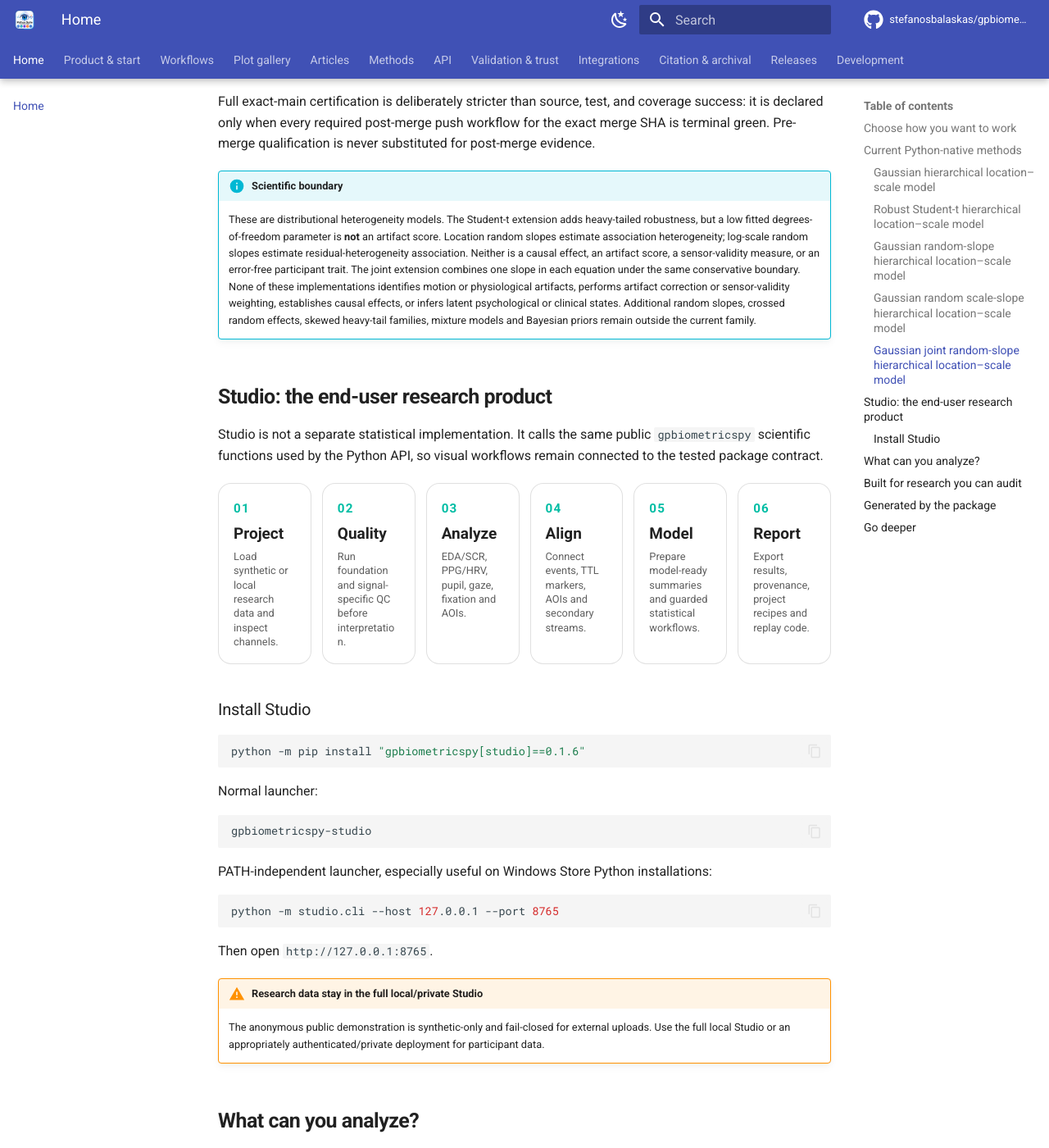
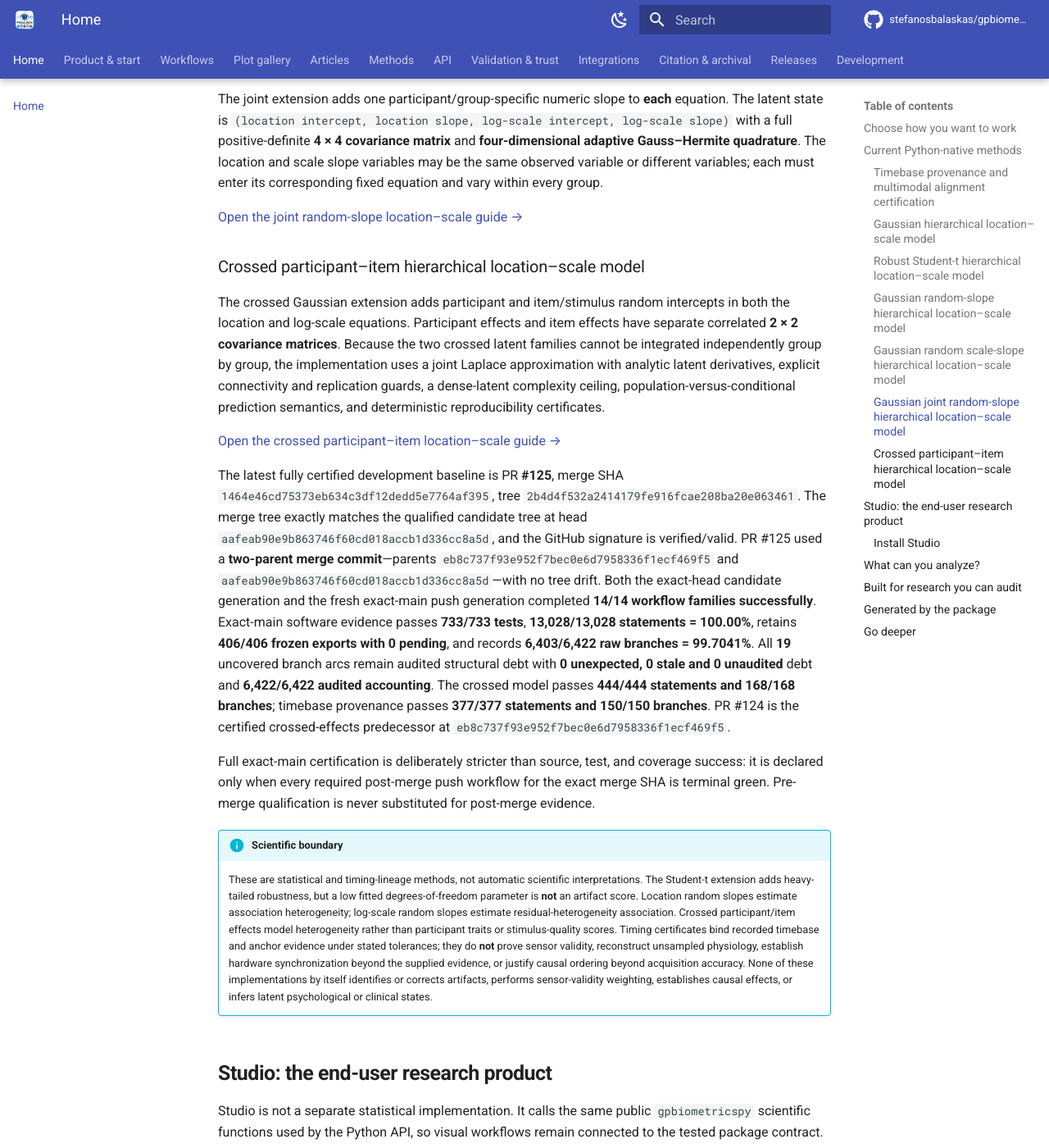
Before and after one commit to stefanosbalaskas/gpbiometricspy, an MkDocs documentation site: the page built from docs/index.md, in a window 1280 px wide and 1400 px high, scrolled down 3790 px. Shown: the whole window at 82% size. Built offline with MkDocs 1.6.1 and Material for MkDocs 9.7.7, drawn with Linux system fonts in a browser that asks for light colours; comment, search, counter and statistics services are not loaded; some of the changed text lies outside the part shown.

Commit message:
docs: publish certified #125 methods baseline (#128)
Synchronize public documentation to the exact-main certified development baseline through PR #125.

```diff
--- a/docs/index.md
+++ b/docs/index.md
@@ -20,10 +20,11 @@
 <div><span class="gp-status-value">0.1.6</span><span class="gp-status-label">stable release</span></div>
 <div><span class="gp-status-value">0.1.7.dev0</span><span class="gp-status-label">development head</span></div>
 <div><span class="gp-status-value">406 / 406</span><span class="gp-status-label">frozen R exports implemented</span></div>
-<div><span class="gp-status-value">708 / 708</span><span class="gp-status-label">exact-main tests</span></div>
+<div><span class="gp-status-value">733 / 733</span><span class="gp-status-label">exact-main tests</span></div>
 <div><span class="gp-status-value">100%</span><span class="gp-status-label">exact-main statement coverage</span></div>
-<div><span class="gp-status-value">99.6887%</span><span class="gp-status-label">exact-main raw branch coverage</span></div>
-<div><span class="gp-status-value">90 / 90</span><span class="gp-status-label">joint random-slope module branches</span></div>
+<div><span class="gp-status-value">99.7041%</span><span class="gp-status-label">exact-main raw branch coverage</span></div>
+<div><span class="gp-status-value">168 / 168</span><span class="gp-status-label">crossed-model branches</span></div>
+<div><span class="gp-status-value">150 / 150</span><span class="gp-status-label">timebase-provenance branches</span></div>
 <div><span class="gp-status-value">19</span><span class="gp-status-label">audited structural arcs</span></div>
 <div><span class="gp-status-value">0 / 0 / 0</span><span class="gp-status-label">unexpected / stale / unaudited branch debt</span></div>
 <div><span class="gp-status-value">3.11–3.14</span><span class="gp-status-label">supported Python</span></div>
@@ -57,7 +58,7 @@
 <a class="gp-card gp-card-link" href="methods/">
 <span class="gp-card-icon">Σ</span>
 <h3>Methods</h3>
-<p>Explore additive Python-native Gaussian, robust Student-t, location-random-slope, scale-random-slope and joint random-slope hierarchical location–scale methods without blurring the frozen R-parity contract.</p>
+<p>Explore additive Python-native location–scale modelling, crossed participant–item effects, and timing-provenance/alignment certification without blurring the frozen R-parity contract.</p>
 <span class="gp-card-cta">Open methods →</span>
 </a>
 
@@ -65,7 +66,13 @@
 
 ## Current Python-native methods
 
-The development line contains five explicitly separate location–scale modelling paths.
+The certified development line contains **seven explicitly separate Python-native method paths**: six location–scale modelling families plus a timebase-provenance and multimodal-alignment certification layer.
+
+### Timebase provenance and multimodal alignment certification
+
+The timing-provenance layer separates nominal acquisition settings from timing characteristics actually observed in recorded timestamps. It audits jitter, gaps, duplicates, backward steps and counter-derived timing; estimates offset or affine clock mappings from matched anchors; and binds clock identity, residual tolerance, overlap, warning acceptance and resampling history into deterministic certificates. Clock correction is deliberately kept separate from signal interpolation or resampling.
+
+[Open the timebase provenance and multimodal alignment guide →](methods/timebase-provenance.md)
 
 ### Gaussian hierarchical location–scale model
 
@@ -97,12 +104,18 @@
 
 [Open the joint random-slope location–scale guide →](methods/joint-random-slopes-location-scale.md)
 
-The latest fully certified methods baseline is PR **#122**, merge SHA `17cb7c38de2b811b9b2fde407800465351d8b5c2`, tree `e26816c809762d31079cac2c9ccd4c3566afc774`. Its merge tree exactly matches the qualified candidate tree, the GitHub signature is verified/valid, and **14/14 fresh exact-main push workflow families** completed successfully. Exact-main software evidence passes **708/708 tests**, **12,207/12,207 statements = 100.00%**, retains **406/406 frozen exports with 0 pending**, and records **6,085/6,104 raw branches = 99.6887%**. The joint random-slope module itself passes **371/371 statements** and **90/90 branches**; all **19** uncovered branch arcs are audited structural debt with zero unexpected, stale or unaudited branch debt and **6,104/6,104 audited accounting**.
+### Crossed participant–item hierarchical location–scale model
+
+The crossed Gaussian extension adds participant and item/stimulus random intercepts in both the location and log-scale equations. Participant effects and item effects have separate correlated **2 × 2 covariance matrices**. Because the two crossed latent families cannot be integrated independently group by group, the implementation uses a joint Laplace approximation with analytic latent derivatives, explicit connectivity and replication guards, a dense-latent complexity ceiling, population-versus-conditional prediction semantics, and deterministic reproducibility certificates.
+
+[Open the crossed participant–item location–scale guide →](methods/crossed-location-scale.md)
+
+The latest fully certified development baseline is PR **#125**, merge SHA `1464e46cd75373eb634c3df12dedd5e7764af395`, tree `2b4d4f532a2414179fe916fcae208ba20e063461`. The merge tree exactly matches the qualified candidate tree at head `aafeab90e9b863746f60cd018accb1d336cc8a5d`, and the GitHub signature is verified/valid. PR #125 used a **two-parent merge commit**—parents `eb8c737f93e952f7bec0e6d7958336f1ecf469f5` and `aafeab90e9b863746f60cd018accb1d336cc8a5d`—with no tree drift. Both the exact-head candidate generation and the fresh exact-main push generation completed **14/14 workflow families successfully**. Exact-main software evidence passes **733/733 tests**, **13,028/13,028 statements = 100.00%**, retains **406/406 frozen exports with 0 pending**, and records **6,403/6,422 raw branches = 99.7041%**. All **19** uncovered branch arcs remain audited structural debt with **0 unexpected, 0 stale and 0 unaudited** debt and **6,422/6,422 audited accounting**. The crossed model passes **444/444 statements and 168/168 branches**; timebase provenance passes **377/377 statements and 150/150 branches**. PR #124 is the certified crossed-effects predecessor at `eb8c737f93e952f7bec0e6d7958336f1ecf469f5`.
 
 Full exact-main certification is deliberately stricter than source, test, and coverage success: it is declared only when every required post-merge push workflow for the exact merge SHA is terminal green. Pre-merge qualification is never substituted for post-merge evidence.
 
 !!! info "Scientific boundary"
-    These are distributional heterogeneity models. The Student-t extension adds heavy-tailed robustness, but a low fitted degrees-of-freedom parameter is **not** an artifact score. Location random slopes estimate association heterogeneity; log-scale random slopes estimate residual-heterogeneity association. Neither is a causal effect, an artifact score, a sensor-validity measure, or an error-free participant trait. The joint extension combines one slope in each equation under the same conservative boundary. None of these implementations identifies motion or physiological artifacts, performs artifact correction or sensor-validity weighting, establishes causal effects, or infers latent psychological or clinical states. Additional random slopes, crossed random effects, skewed heavy-tail families, mixture models and Bayesian priors remain outside the current family.
+    These are statistical and timing-lineage methods, not automatic scientific interpretations. The Student-t extension adds heavy-tailed robustness, but a low fitted degrees-of-freedom parameter is **not** an artifact score. Location random slopes estimate association heterogeneity; log-scale random slopes estimate residual-heterogeneity association. Crossed participant/item effects model heterogeneity rather than participant traits or stimulus-quality scores. Timing certificates bind recorded timebase and anchor evidence under stated tolerances; they do **not** prove sensor validity, reconstruct unsampled physiology, establish hardware synchronization beyond the supplied evidence, or justify causal ordering beyond acquisition accuracy. None of these implementations by itself identifies or corrects artifacts, performs sensor-validity weighting, establishes causal effects, or infers latent psychological or clinical states.
 
 ## Studio: the end-user research product
 
@@ -198,12 +211,12 @@
 </div>
 <div class="gp-pillar">
 <h3>Validation is part of the product</h3>
-<p>The latest certified methods tree passes 708 exact-main tests, 12,207/12,207 statements, and 6,085/6,104 raw branches. All 19 uncovered branch arcs are audited structural debt, with zero unexpected, stale or unaudited debt and 6,104/6,104 audited accounting. PR #122 completed all 14 exact-head workflow families before merge and all 14 fresh exact-main push families after merge.</p>
+<p>The latest certified development tree passes 733 exact-main tests, 13,028/13,028 statements, and 6,403/6,422 raw branches. All 19 uncovered branch arcs are audited structural debt, with zero unexpected, stale or unaudited debt and 6,422/6,422 audited accounting. PR #125 completed all 14 exact-head workflow families before merge and all 14 fresh exact-main push families after merge.</p>
 <a href="deep-validation/">Inspect validation →</a>
 </div>
 <div class="gp-pillar">
 <h3>Conservative interpretation</h3>
-<p>Physiological and eye-tracking signals are measurements, not direct proof of emotion, stress, trust, preference, cognition, health status or diagnosis. Heavy-tailed robustness and random-slope heterogeneity are not automatic artifact classification or causal evidence.</p>
+<p>Physiological and eye-tracking signals are measurements, not direct proof of emotion, stress, trust, preference, cognition, health status or diagnosis. Heavy-tailed robustness, random-slope/crossed heterogeneity and timing-lineage certificates are not automatic artifact classification, sensor-validity evidence or causal evidence.</p>
 <a href="interpretation/">Read the guardrails →</a>
 </div>
 </div>
@@ -237,10 +250,12 @@
 <a href="getting-started/">5-minute Python start</a>
 <a href="workflows/">Workflow map</a>
 <a href="methods/">Python-native methods</a>
+<a href="methods/timebase-provenance/">Timebase provenance + alignment</a>
 <a href="methods/robust-hierarchical-location-scale/">Robust Student-t location–scale</a>
 <a href="methods/random-slope-location-scale/">Random-slope location–scale</a>
 <a href="methods/random-scale-slope-location-scale/">Random scale-slope location–scale</a>
 <a href="methods/joint-random-slopes-location-scale/">Joint random-slope location–scale</a>
+<a href="methods/crossed-location-scale/">Crossed participant–item location–scale</a>
 <a href="measurement-accountability/">Measurement accountability</a>
 <a href="articles/">26 article companions</a>
 <a href="integrations/">Integrations</a>
--- a/docs/methods/crossed-location-scale.md
+++ b/docs/methods/crossed-location-scale.md
@@ -132,4 +132,8 @@
 
 ## Current validation status
 
-This page documents a development candidate. The latest fully certified public methods baseline remains PR **#122**, merge SHA `17cb7c38de2b811b9b2fde407800465351d8b5c2`, until this crossed-effects tranche completes pinned exact-head qualification, merge-object verification, and fresh exact-main certification. Pre-merge results are not a substitute for that post-merge evidence.
+The crossed participant–item method is **exact-main certified**. It was introduced and certified through PR **#124**, merge SHA `eb8c737f93e952f7bec0e6d7958336f1ecf469f5`, and remains unchanged in the current certified PR **#125** development baseline at `1464e46cd75373eb634c3df12dedd5e7764af395`.
+
+On the current exact-main baseline, the module passes **444/444 statements** and **168/168 branches**. The full package passes **733/733 tests**, **13,028/13,028 statements**, and **6,403/6,422 raw branches = 99.7041%**, with all **19** uncovered branch arcs audited as structural debt and **0 unexpected, stale or unaudited** branch debt. The frozen `gpbiometrics 2.0.0` export contract remains **406/406 implemented with 0 pending**.
+
+Certification is based on fresh post-merge evidence from the exact merge SHA; pre-merge qualification is not substituted for exact-main evidence.
--- a/docs/methods/index.md
+++ b/docs/methods/index.md
@@ -60,25 +60,27 @@
 
 [Open the joint random-slope location–scale guide →](joint-random-slopes-location-scale.md)
 
-### Crossed participant–item hierarchical location–scale modelling — candidate
+### Crossed participant–item hierarchical location–scale modelling
 
-The crossed Gaussian candidate adds **participant and item/stimulus random intercepts in both the location and log-scale equations**. Participant effects and item effects each use their own correlated 2 × 2 covariance matrix, allowing both clustering factors to contribute location heterogeneity and residual-scale heterogeneity.
+The crossed Gaussian extension adds **participant and item/stimulus random intercepts in both the location and log-scale equations**. Participant effects and item effects each use their own correlated 2 × 2 covariance matrix, allowing both clustering factors to contribute location heterogeneity and residual-scale heterogeneity.
 
 Because crossed participant and item effects cannot be integrated independently group by group, the implementation uses a **joint Laplace approximation** over the complete crossed latent field with an analytic gradient/Hessian, explicit incidence-connectivity and replication guards, a dense-latent complexity ceiling, population-versus-conditional prediction semantics for unseen participants/items, and deterministic reproducibility certificates.
 
-This method is intentionally labelled a **development candidate** until its own pinned exact-head qualification, merge-object verification, and fresh exact-main certification are complete. It does not alter the latest certified PR #122 methods baseline or the frozen 406-export R-parity contract.
+The method was exact-main certified through PR **#124** and remains part of the current PR #125 certified development baseline. It is additive to, and does not modify, the frozen 406-export R-parity contract.
 
 [Open the crossed participant–item location–scale guide →](crossed-location-scale.md)
 
 ## Validation boundary
 
-The latest fully certified public methods baseline is PR **#122**, merge SHA `17cb7c38de2b811b9b2fde407800465351d8b5c2`. Its merge tree `e26816c809762d31079cac2c9ccd4c3566afc774` is identical to the qualified PR head tree, its sole parent is the certified PR #121 baseline, its GitHub signature is verified/valid, and all **14/14 exact-main push workflow families** completed successfully after merge with **0 failures** and **0 cancellations**.
+The latest fully certified development baseline is PR **#125**, merge SHA `1464e46cd75373eb634c3df12dedd5e7764af395`, tree `2b4d4f532a2414179fe916fcae208ba20e063461`. The merge tree is identical to the qualified candidate tree at exact PR head `aafeab90e9b863746f60cd018accb1d336cc8a5d`, and its GitHub signature is verified/valid. PR #125 is a **two-parent merge commit**, with parents `eb8c737f93e952f7bec0e6d7958336f1ecf469f5` and `aafeab90e9b863746f60cd018accb1d336cc8a5d`; that topology is recorded explicitly rather than described as a squash. There was no merge-tree drift.
 
-The certified baseline passes **708/708 tests**, **12,207/12,207 statements = 100.00%**, and the frozen export audit remains **406/406 with 0 pending**. Exact-main raw branch coverage is **6,085/6,104 = 99.6887%**. All **19** uncovered branch arcs are explicitly audited structural debt, with **0 unexpected**, **0 stale**, and **0 unaudited** branch debt; audited accounting is **6,104/6,104 = 100.0000%**. The joint random-slope module itself passes **371/371 statements** and **90/90 branches**.
+Both the candidate and exact-main generations completed **14/14 workflow families successfully**. The fresh exact-main generation had **0 failures, 0 cancellations, 0 queued and 0 in-progress runs** at certification. The certified baseline passes **733/733 tests**, **13,028/13,028 statements = 100.00%**, and the frozen export audit remains **406/406 with 0 pending**. Exact-main raw branch coverage is **6,403/6,422 = 99.7041%**. All **19** uncovered branch arcs remain explicitly audited structural debt, with **0 unexpected**, **0 stale**, and **0 unaudited** branch debt; audited accounting is **6,422/6,422 = 100.0000%**.
 
-This certification uses fresh post-merge evidence from the exact merge SHA. Pre-merge qualification was not substituted for exact-main evidence. Docs strict-build and main-branch Pages deployment, CodeQL, interoperability, and all Studio packaging/installer/readiness families were terminal green.
+The crossed participant–item module passes **444/444 statements and 168/168 branches**. The timebase-provenance module passes **377/377 statements and 150/150 branches**. Exact-main branch evidence is archived as artifact **10328745378**, SHA-256 `c0e767e4a9c6cad4ed87a3368e29ee778bf32a89e1809e1515c6581b29949108`. PR **#124**, merge SHA `eb8c737f93e952f7bec0e6d7958336f1ecf469f5`, is the certified predecessor that introduced the crossed participant–item model.
 
-Stable `0.1.6` remains a distinct frozen release with its own release evidence and artifacts; development-line method work does not retroactively alter the stable-release record.
+This certification uses fresh post-merge evidence from the exact merge SHA. Pre-merge qualification was not substituted for exact-main evidence. Docs strict-build and main-branch Pages deployment, CodeQL, interoperability, Deep Parity, private real-data validation, and all triggered Studio packaging/installer/readiness families were terminal green.
+
+Stable `0.1.6` remains a distinct frozen release with its own release evidence and artifacts: **641 tests**, **10,456/10,456 statements = 100.00%**, and **5,629/5,648 raw branches = 99.6636%**. Development-line method work does not retroactively alter the stable-release record.
 
 ## Scientific guardrails
 
@@ -92,4 +94,4 @@
 
 The timebase-provenance layer likewise characterizes and binds recorded timing evidence; it does not establish sensor validity, reconstruct unsampled physiological information, prove hardware synchronization beyond the supplied anchors, or justify causal ordering beyond the temporal accuracy supported by the acquisition design.
 
-The Gaussian random-intercept method covers Gaussian conditional outcomes. The robust extension adds symmetric Student-t conditional outcomes. The location-random-slope extension adds one participant/group-specific numeric slope in the Gaussian location equation and treats it as association heterogeneity, not a causal effect or error-free participant trait. The random scale-slope extension adds one participant/group-specific numeric slope in the Gaussian log-scale equation and treats it as residual-heterogeneity association, not an artifact or sensor-validity score. The joint extension combines one slope in each equation while retaining the same conservative interpretation boundary. The crossed candidate adds participant and item/stimulus random intercepts in both equations while retaining the same conservative interpretation boundary. Crossed random slopes, further random-slope structures, skewed heavy-tail families, mixture models, Bayesian priors and causal interpretation remain outside the current location–scale implementation family.
+The Gaussian random-intercept method covers Gaussian conditional outcomes. The robust extension adds symmetric Student-t conditional outcomes. The location-random-slope extension adds one participant/group-specific numeric slope in the Gaussian location equation and treats it as association heterogeneity, not a causal effect or error-free participant trait. The random scale-slope extension adds one participant/group-specific numeric slope in the Gaussian log-scale equation and treats it as residual-heterogeneity association, not an artifact or sensor-validity score. The joint extension combines one slope in each equation while retaining the same conservative interpretation boundary. The crossed model adds participant and item/stimulus random intercepts in both equations while retaining the same conservative interpretation boundary. Crossed random slopes, further random-slope structures, skewed heavy-tail families, mixture models, Bayesian priors and causal interpretation remain outside the current location–scale implementation family.
```
Also changed, not shown: README.md (+15 -10 lines).
